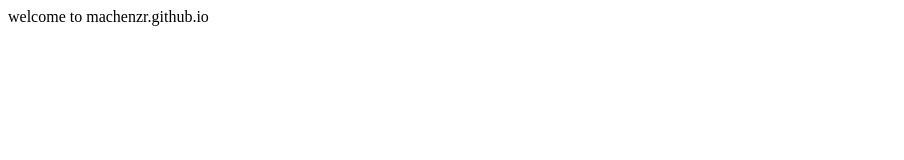
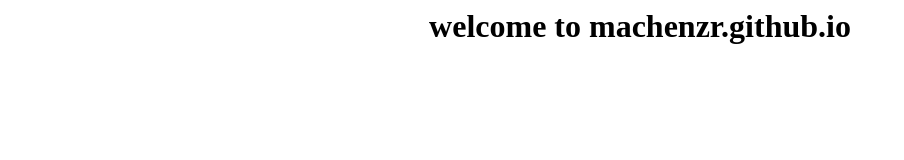
Before and after one commit to machenzr/machenzr.github.io, a plain HTML site: page index.html in a window 1280 px wide. Shown: the whole page, without its empty margins (0-904 px from the left). Drawn offline with Linux system fonts and the light colour scheme.

Commit message:
Update index.html

```diff
--- a/index.html
+++ b/index.html
@@ -3,6 +3,8 @@
     <title>machenzr.github.io</title>
   </head>
   <body>
-    welcome to machenzr.github.io
+    <center>
+    <h1>welcome to machenzr.github.io</h1>
+    </center>
   </body>
 </html>
```
